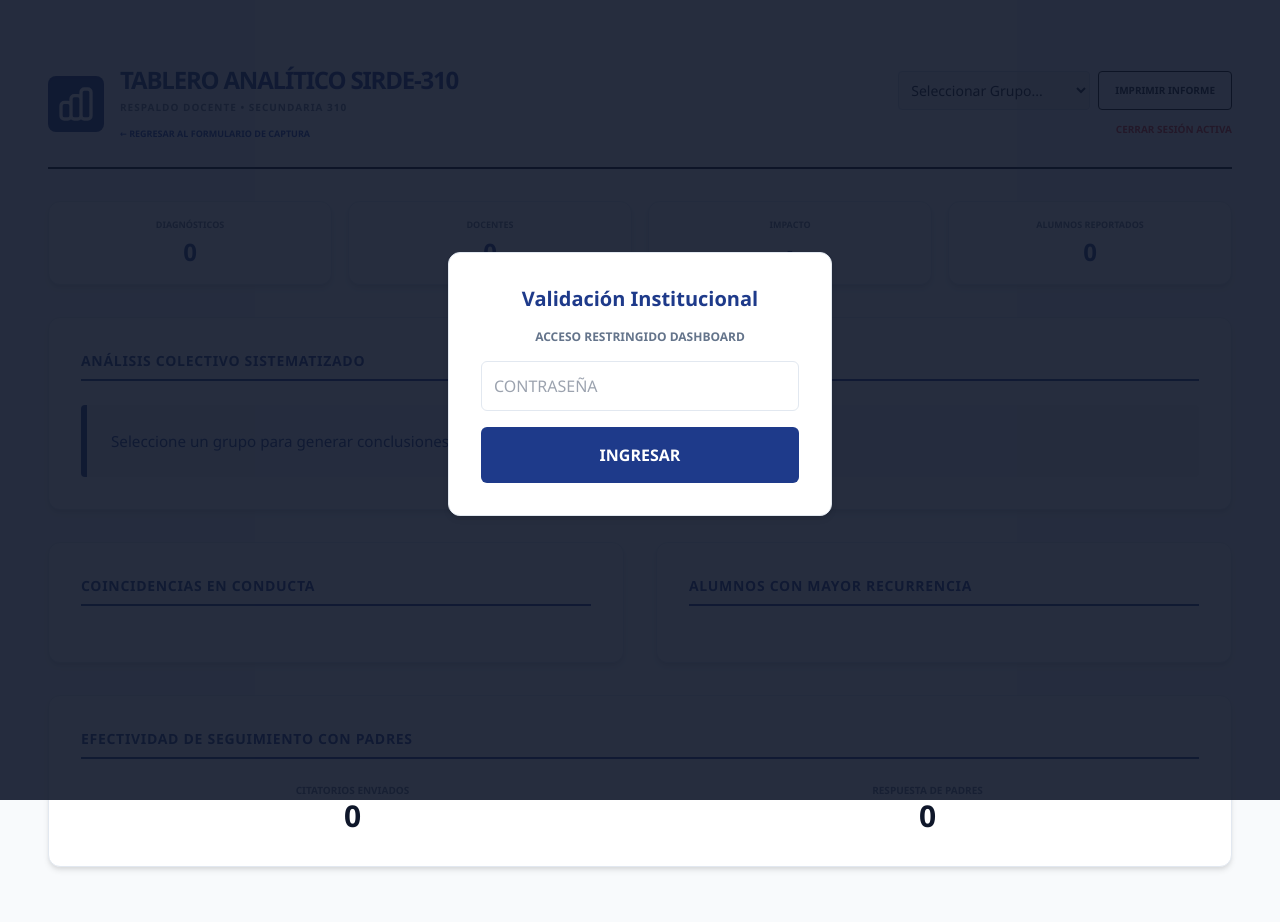
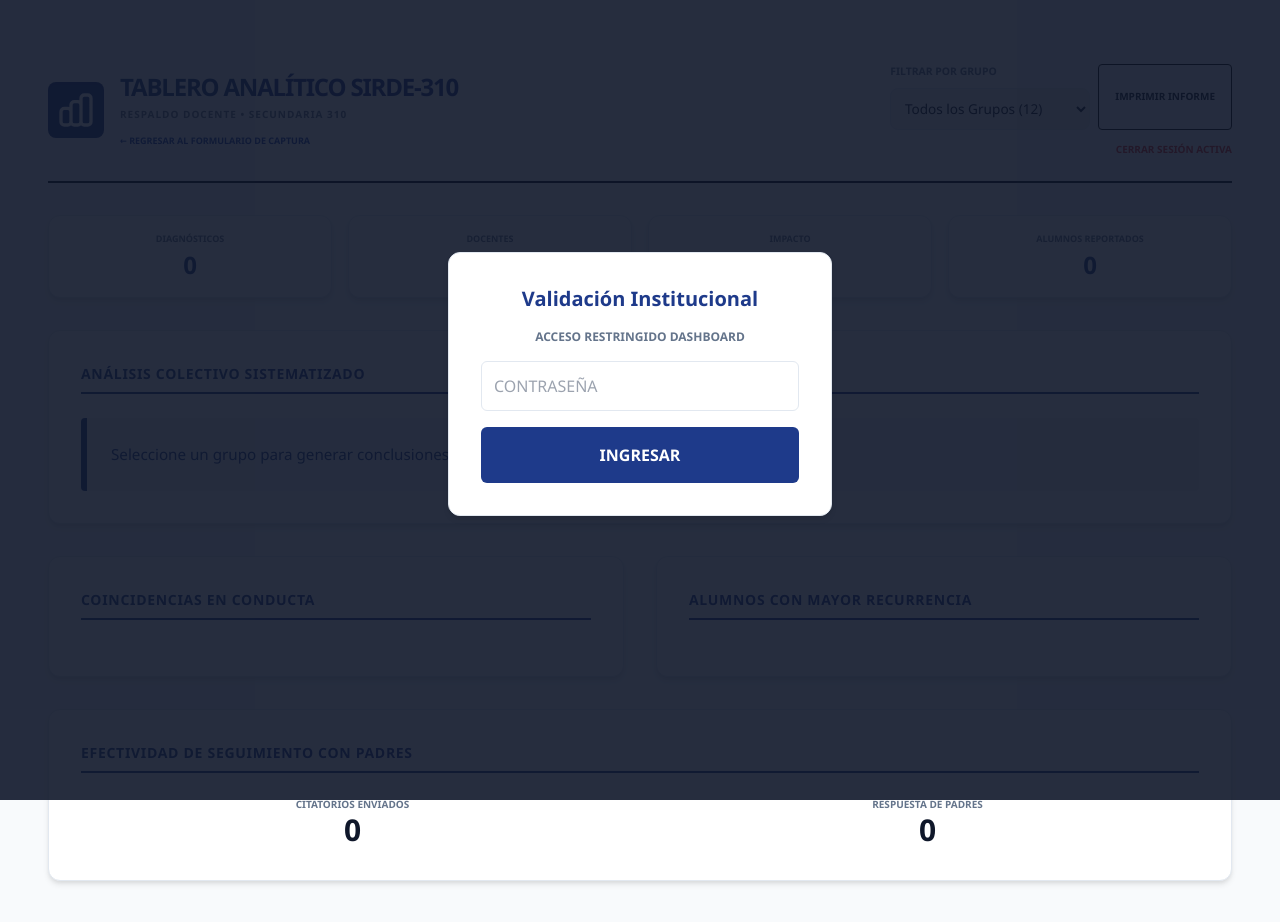
Before and after one commit to cyberbod2025/Diagnostico-Colectivo, a website: page dashboard.html in a window 1280 px wide. Drawn offline with nearby package versions, Linux system fonts and the light colour scheme.

Commit message:
Expanded to 12 groups (1-3 grade)

```diff
--- a/dashboard.html
+++ b/dashboard.html
@@ -56,13 +56,24 @@
             </div>
             <div class="flex flex-col items-end gap-3 no-print">
                 <div class="flex gap-2">
-                    <select id="filter-grupo" onchange="runAnalysis()" class="p-2 border border-slate-300 rounded text-sm w-48">
-                        <option value="">Seleccionar Grupo...</option>
-                        <option value="2° A">2° A</option>
-                        <option value="2° B">2° B</option>
-                        <option value="2° C">2° C</option>
-                        <option value="2° D">2° D</option>
-                    </select>
+                    <div style="flex: 1; min-width: 200px;">
+                        <label style="display: block; font-size: 0.65rem; font-weight: 700; color: #64748b; margin-bottom: 0.5rem; text-transform: uppercase;">Filtrar por Grupo</label>
+                        <select id="filter-grupo" onchange="renderDashboard()" style="width: 100%; padding: 0.6rem; border: 1px solid #e2e8f0; border-radius: 8px; font-size: 0.85rem;">
+                            <option value="Todos">Todos los Grupos (12)</option>
+                            <option value="1º A">1º A</option>
+                            <option value="1º B">1º B</option>
+                            <option value="1º C">1º C</option>
+                            <option value="1º D">1º D</option>
+                            <option value="2º A">2º A</option>
+                            <option value="2º B">2º B</option>
+                            <option value="2º C">2º C</option>
+                            <option value="2º D">2º D</option>
+                            <option value="3º A">3º A</option>
+                            <option value="3º B">3º B</option>
+                            <option value="3º C">3º C</option>
+                            <option value="3º D">3º D</option>
+                        </select>
+                    </div>
                     <button onclick="window.print()" class="px-4 py-2 border border-black font-bold text-[10px] rounded hover:bg-slate-50 transition-all uppercase">
                         Imprimir Informe
                     </button>
```
Also changed, not shown: index.html (+12 -4 lines).
